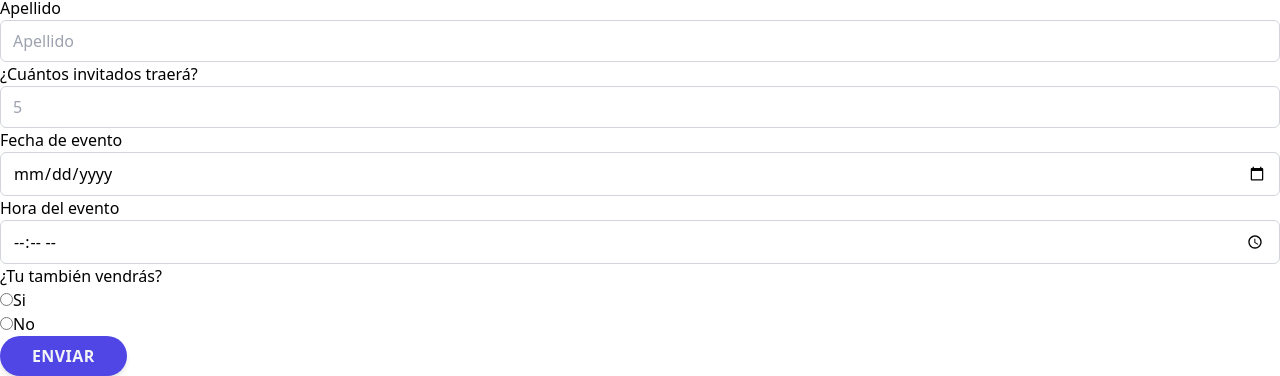
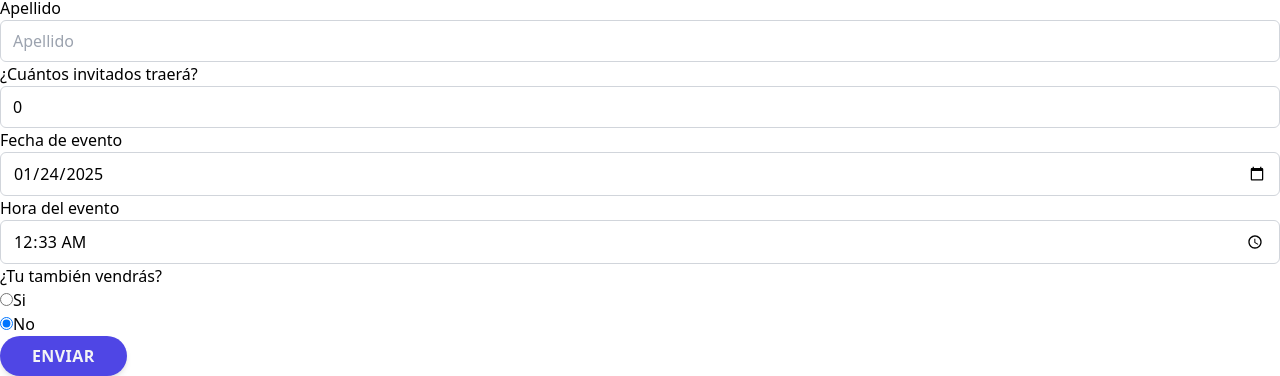
Before and after one commit to mfer17/zustand, a React app: page /dashboard/wedding-invitation in a window 1280 px wide. Shown: the part 850-1226 px from the top of the page. Built offline with nearby package versions, Linux system fonts and the light colour scheme; the HTML template or start-up script is replaced by a standard one.

Commit message:
practica con slices, como crearlos y el concepto, tambien se realiza el envio de los datos de un form

```diff
--- a/package.json
+++ b/package.json
@@ -6,11 +6,11 @@
   "homepage": "https://mfer17.github.io/zustand",
   "scripts": {
     "dev": "vite",
+    "predeploy": "npm run build",
+    "deploy": "gh-pages -d dist",
     "build": "tsc && vite build",
     "lint": "eslint . --ext ts,tsx --report-unused-disable-directives --max-warnings 0",
-    "preview": "vite preview",
-    "predeploy": "npm run build",
-    "deploy": "gh-pages -d dist"
+    "preview": "vite preview"
   },
   "dependencies": {
     "classnames": "^2.5.1",
--- a/src/components/jira/SingleTask.tsx
+++ b/src/components/jira/SingleTask.tsx
@@ -19,7 +19,7 @@ export const SingleTask = ({ task }: Props) => {
           className="mt-5 flex items-center justify-between p-2">
             <div className="flex items-center justify-center gap-2">
                 <p className="text-base font-bold text-navy-700">
-                  Tarea {task.title}
+                  {task.title}
                 </p>
             </div>
             <span className=" h-6 w-6 text-navy-700 cursor-pointer">
--- a/src/pages/03-slices/WeddingInvitationPage.tsx
+++ b/src/pages/03-slices/WeddingInvitationPage.tsx
@@ -1,8 +1,33 @@
+import { FormEvent, useState } from 'react';
 import { WhiteCard } from '../../components';
+import { useWeddingBoundStore } from '../../stores/wedding';
 
 
 
 export const WeddingInvitationPage = () => {
+
+  const firstName = useWeddingBoundStore( state => state.firstName );
+  const lastName = useWeddingBoundStore( state => state.lastName );
+  const guestCount = useWeddingBoundStore( state => state.guestCount );
+  const eventDate = useWeddingBoundStore( state => state.eventDate );
+  const eventYYYYMMDD = useWeddingBoundStore( state => state.eventYYYYMMDD() );
+  const eventHHMM = useWeddingBoundStore( state => state.eventHHMM() );
+  const isConfirmed = useWeddingBoundStore( state => state.isConfirmed );
+
+  const setFirstName = useWeddingBoundStore( state => state.setFirstName );
+  const setLastName = useWeddingBoundStore( state => state.setLastName );
+  const setGuestCount = useWeddingBoundStore( state => state.setGuestCount );
+  const setEventDate = useWeddingBoundStore( state => state.setEventDate );
+  const setEventTime = useWeddingBoundStore( state => state.setEventTime );
+  const setIsConfirmed = useWeddingBoundStore( state => state.setIsConfirmed );
+
+
+  const onSubmit = (event: FormEvent<HTMLFormElement>) =>{
+    event.preventDefault();
+    console.log({firstName, lastName, guestCount, eventDate, isConfirmed});
+  }
+
+
   return (
     <>
       <h1>Invitación de Boda</h1>
@@ -11,7 +36,7 @@ export const WeddingInvitationPage = () => {
 
       <WhiteCard className="flex items-center justify-center p-12">
         <div className="mx-auto w-full max-w-[550px]">
-          <form>
+          <form onSubmit={onSubmit}>
             <div className="-mx-3 flex flex-wrap">
               <div className="w-full px-3 sm:w-1/2">
                 <div className="mb-5">
@@ -25,6 +50,8 @@ export const WeddingInvitationPage = () => {
                     name="firstName"
                     id="firstName"
                     placeholder="Primer Nombre"
+                    value={firstName}
+                    onChange={(e) => setFirstName(e.target.value)}
                   />
                 </div>
               </div>
@@ -40,6 +67,8 @@ export const WeddingInvitationPage = () => {
                     name="lastName"
                     id="lastName"
                     placeholder="Apellido"
+                    value={lastName}
+                    onChange={(e) => setLastName(e.target.value)}
                   />
                 </div>
               </div>
@@ -57,6 +86,8 @@ export const WeddingInvitationPage = () => {
                 placeholder="5"
                 min="0"
                 className="w-full appearance-none rounded-md border border-[#e0e0e0] bg-white py-3 px-6 text-base font-medium text-[#6B7280] outline-none focus:border-[#6A64F1] focus:shadow-md"
+                value={guestCount}
+                onChange={(e) => setGuestCount(parseInt(e.target.value))}
               />
             </div>
 
@@ -72,6 +103,8 @@ export const WeddingInvitationPage = () => {
                     type="date"
                     name="eventDate"
                     id="eventDate"
+                    value={eventYYYYMMDD}
+                    onChange={(e) => setEventDate(e.target.value)}
                   />
                 </div>
               </div>
@@ -86,6 +119,8 @@ export const WeddingInvitationPage = () => {
                     type="time"
                     name="eventTime"
                     id="eventTime"
+                    value={eventHHMM}
+                    onChange={(e) => setEventTime(e.target.value)}
                   />
                 </div>
               </div>
@@ -102,6 +137,8 @@ export const WeddingInvitationPage = () => {
                     name="isComing"
                     id="radioButton1"
                     className="h-5 w-5"
+                    checked={isConfirmed}
+                    onChange={() => setIsConfirmed(true)}
                   />
                   <label
                     className="pl-3 text-base font-medium text-[#07074D]"
@@ -115,6 +152,9 @@ export const WeddingInvitationPage = () => {
                     name="isComing"
                     id="radioButton2"
                     className="h-5 w-5"
+                    checked={!isConfirmed}
+                    value="NO"
+                    onChange={() => setIsConfirmed(false)}
                   />
                   <label
                     className="pl-3 text-base font-medium text-[#07074D]"
--- /dev/null
+++ b/src/stores/wedding/confirmation.slice.ts
@@ -0,0 +1,11 @@
+import { StateCreator } from 'zustand';
+
+export interface ConfirmationSlice {
+    isConfirmed: boolean;
+    setIsConfirmed: (isConfirmed: boolean) => void;
+}
+
+export const createConfirmationSlice: StateCreator<ConfirmationSlice> = ( set ) => ({
+    isConfirmed: false,
+    setIsConfirmed: (isConfirmed: boolean) => set ({isConfirmed}),
+})
--- /dev/null
+++ b/src/stores/wedding/date.slice.ts
@@ -0,0 +1,41 @@
+import { StateCreator } from 'zustand';
+
+export interface DateSlice{
+    eventDate: Date;
+    eventYYYYMMDD: () => string;
+    eventHHMM: () => string;
+    setEventDate: (parcialDate: string) => void;
+    setEventTime: (parcialTime: string) => void;
+
+}
+
+export const createDateSlice: StateCreator<DateSlice> = ( set, get ) => ({
+    eventDate: new Date(),
+    eventYYYYMMDD: () => {
+        return get().eventDate.toISOString().split('T')[0];
+    },
+    eventHHMM: () => {
+        const hours = get().eventDate.getHours().toString().padStart(2,'0');
+        const minutes = get().eventDate.getMinutes().toString().padStart(2,'0');
+        return `${hours}:${minutes}` ;
+    },
+    setEventDate: (parcialDate: string) => set( (state) => {
+        const date = new Date(parcialDate);
+        const year = date.getFullYear();
+        const month = date.getMonth();
+        const day = date.getDate() + 1;
+
+        const newDate = new Date(state.eventDate);
+        newDate.setFullYear(year, month, day);
+
+        return { eventDate: newDate }
+    }),
+    setEventTime: (parcialTime: string) => set( ( state ) => {
+        const hours = parseInt(parcialTime.split(":")[0]);
+        const minutes = parseInt(parcialTime.split(":")[1]);
+
+        const newDate = new Date(state.eventDate);
+        newDate.setHours(hours, minutes);
+        return { eventDate: newDate }
+    })
+})
--- /dev/null
+++ b/src/stores/wedding/guest.slice.ts
@@ -0,0 +1,13 @@
+import { StateCreator } from 'zustand';
+
+export interface GuestSlice{
+    guestCount: number;
+    setGuestCount: (guestCount: number) => void;
+}
+
+export const createGuestSlice: StateCreator<GuestSlice> = ( set ) => ({
+    guestCount: 0,
+    setGuestCount: (guestCount: number) => set ({
+        guestCount: guestCount > 0 ? guestCount : 0
+    }),
+})
--- /dev/null
+++ b/src/stores/wedding/index.ts
@@ -0,0 +1,22 @@
+import { create } from "zustand";
+import { createPersonSlice, PersonSlice } from "./person.slice";
+import { devtools } from "zustand/middleware";
+import { createGuestSlice, GuestSlice } from './guest.slice';
+import { createDateSlice, DateSlice } from "./date.slice";
+import { ConfirmationSlice, createConfirmationSlice } from "./confirmation.slice";
+
+type ShareState = PersonSlice & GuestSlice & DateSlice & ConfirmationSlice;
+
+export const useWeddingBoundStore = create<ShareState>()(
+
+        devtools(
+            (...a) => ({
+                ...createPersonSlice(...a),
+                ...createGuestSlice(...a),
+                ...createDateSlice(...a),
+                ...createConfirmationSlice(...a)
+
+            })
+        )
+
+)
--- /dev/null
+++ b/src/stores/wedding/person.slice.ts
@@ -0,0 +1,17 @@
+import { StateCreator } from 'zustand';
+
+export interface PersonSlice {
+    firstName: string;
+    lastName: string;
+
+    setFirstName: (firstName: string) => void;
+    setLastName: (lastName: string) => void;
+}
+
+
+export const createPersonSlice: StateCreator<PersonSlice> = ( set ) => ({
+    firstName: '',
+    lastName: '',
+    setFirstName: (firstName: string) => set({ firstName }),
+    setLastName: (lastName: string) => set({ lastName })
+})
--- a/vite.config.ts
+++ b/vite.config.ts
@@ -3,6 +3,6 @@ import react from '@vitejs/plugin-react'
 
 // https://vitejs.dev/config/
 export default defineConfig({
-  plugins: [react()],
-  base: "https://mfer17.github.io/zustand"
+  /*base: "/zustand",*/
+  plugins: [react()]
 })
```
Also changed, not shown: 1 other file (tests, documents, lock files or other folders).
